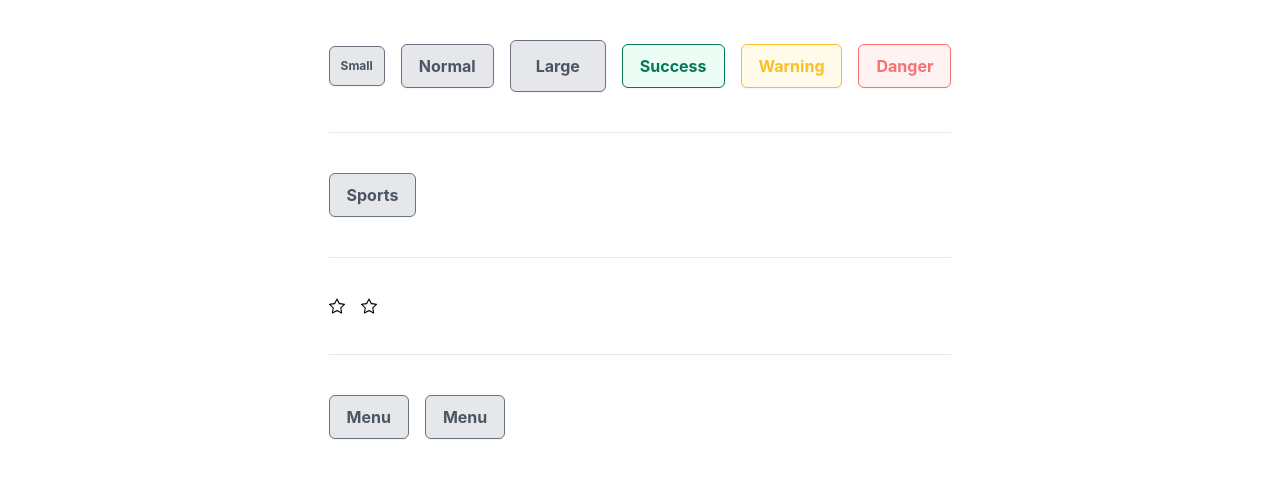
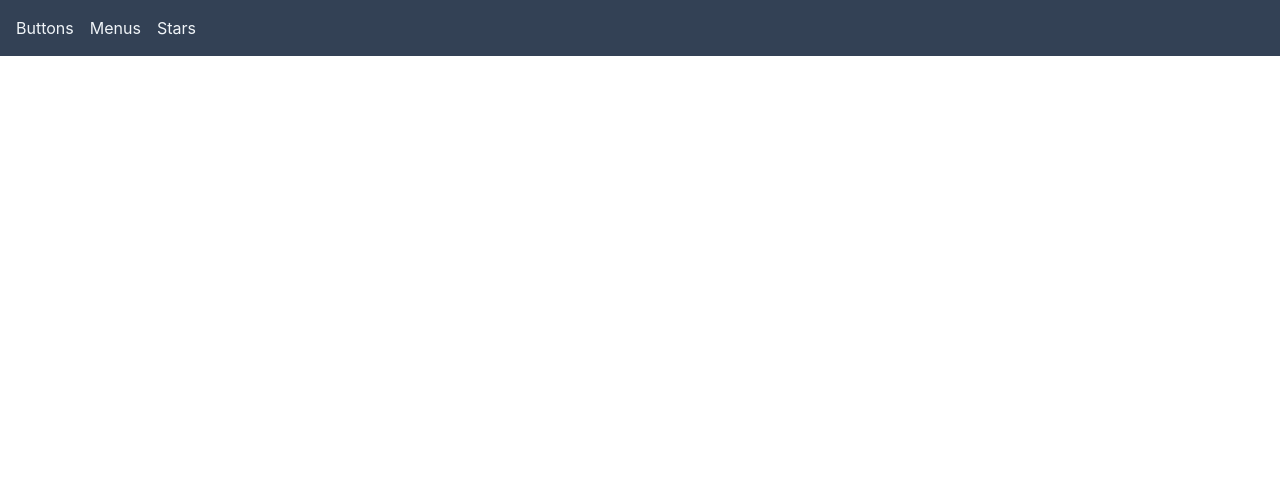
Before and after one commit to tatasadi/react-component-library, a React (Vite) app: page / in a window 1280 px wide. Shown: the top 478 px of the page. Built offline with nearby package versions, Linux system fonts and the light colour scheme.

Commit message:
refactor & restructure

```diff
--- a/index.html
+++ b/index.html
@@ -4,7 +4,7 @@
 <head>
   <meta charset="UTF-8" />
   <meta name="viewport" content="width=device-width, initial-scale=1.0" />
-  <title>React Useful Codes</title>
+  <title>React Component Library</title>
 </head>
 
 <body>
--- a/package.json
+++ b/package.json
@@ -1,5 +1,5 @@
 {
-  "name": "react-useful-codes",
+  "name": "react-component-library",
   "private": true,
   "version": "0.0.0",
   "type": "module",
@@ -13,7 +13,8 @@
     "classnames": "^2.3.2",
     "react": "^18.2.0",
     "react-dom": "^18.2.0",
-    "react-icons": "^4.10.1"
+    "react-icons": "^4.10.1",
+    "react-router-dom": "^6.14.2"
   },
   "devDependencies": {
     "@types/react": "^18.2.15",
--- a/src/App.jsx
+++ b/src/App.jsx
@@ -1,29 +1,20 @@
-import ButtonExample from "./components/Button/ButtonExample"
-import MenuExample from "./components/Menu/MenuExample"
-import MenuWithToggleExample from "./components/MenuWithToggle/MenuWithToggleExample"
-import MenuWithUseToggleExample from "./components/MenuWithUseToggle/MenuWithUseToggleExample"
-import Star from "./components/Star"
-import StarWithToggleDisplay from "./components/StarWithToggleDisplay"
+import { BrowserRouter, Routes, Route } from "react-router-dom"
+import Layout from "./components/Layout"
+import Buttons from "./pages/Buttons"
+import Menus from "./pages/menues/Menus"
+import Stars from "./pages/Stars"
 
 function App() {
   return (
-    <main>
-      <ButtonExample />
-      <hr className="my-10" />
-      <MenuExample />
-      <hr className="my-10" />
-      <div className="flex gap-4">
-        <Star onChange={() => console.log("Star clicked!")} />
-        <StarWithToggleDisplay
-          onChange={() => console.log("StarWithToggleDisplay clicked!")}
-        />
-      </div>
-      <hr className="my-10" />
-      <div className="flex gap-4">
-        <MenuWithToggleExample />
-        <MenuWithUseToggleExample />
-      </div>
-    </main>
+    <BrowserRouter>
+      <Routes>
+        <Route path="/" element={<Layout />}>
+          <Route path="buttons" element={<Buttons />} />
+          <Route path="menus" element={<Menus />} />
+          <Route path="stars" element={<Stars />} />
+        </Route>
+      </Routes>
+    </BrowserRouter>
   )
 }
 
--- /dev/null
+++ b/src/components/Layout.jsx
@@ -0,0 +1,41 @@
+import React from 'react'
+import { Outlet, NavLink } from 'react-router-dom'
+
+export default function Layout() {
+  return (
+    <>
+      <header className="bg-slate-700 text-slate-100 p-4 flex justify-between">
+        <nav className="flex gap-4">
+          <NavLink
+            to="buttons"
+            className={({ isActive }) =>
+              isActive ? "font-bold" : ""
+            }
+          >
+            Buttons
+          </NavLink>
+          <NavLink
+            to="menus"
+            className={({ isActive }) =>
+              isActive ? "font-bold" : ""
+            }
+          >
+            Menus
+          </NavLink>
+          <NavLink
+            to="stars"
+            className={({ isActive }) =>
+              isActive ? "font-bold" : ""
+            }
+          >
+            Stars
+          </NavLink>
+        </nav>
+      </header>
+      <main className='p-10'>
+        <Outlet />
+      </main>
+
+    </>
+  )
+}
--- a/src/index.css
+++ b/src/index.css
@@ -10,9 +10,6 @@ body {
   height: 100vh;
   margin: 0;
   padding: 0;
-  display: flex;
-  justify-content: center;
-  margin-top: 40px;
   font-family: Inter;
 }
 
--- a/src/components/Button/ButtonExample.jsx
+++ b/src/pages/Buttons.jsx
@@ -1,4 +1,4 @@
-import Button from "./Button"
+import Button from "../components/Button/Button"
 export default function ButtonExample() {
   return (
     <div className="flex gap-4 items-center">
--- /dev/null
+++ b/src/pages/Stars.jsx
@@ -0,0 +1,14 @@
+import React from 'react'
+import Star from '../components/Star'
+import StarWithToggleDisplay from '../components/StarWithToggleDisplay'
+
+export default function Stars() {
+  return (
+    <div className="flex gap-4">
+      <Star onChange={() => console.log("Star clicked!")} />
+      <StarWithToggleDisplay
+        onChange={() => console.log("StarWithToggleDisplay clicked!")}
+      />
+    </div>
+  )
+}
--- a/src/components/Menu/MenuExample.jsx
+++ b/src/pages/menues/MenuExample.jsx
@@ -1,4 +1,4 @@
-import Menu from "./index"
+import Menu from "../../components/Menu/index"
 
 export default function MenuExample() {
   const sports = ["Tennis", "Pickleball", "Racquetball", "Squash"]
--- a/src/components/MenuWithToggle/MenuWithToggleExample.jsx
+++ b/src/pages/menues/MenuWithToggleExample.jsx
@@ -1,5 +1,5 @@
 import React from "react"
-import MenuWithToggle from "./index"
+import MenuWithToggle from "../../components/MenuWithToggle/index"
 
 export default function MenuWithToggleExample() {
   const menu = ["Home", "About", "Contact", "Blog"]
--- a/src/components/MenuWithUseToggle/MenuWithUseToggleExample.jsx
+++ b/src/pages/menues/MenuWithUseToggleExample.jsx
@@ -1,5 +1,5 @@
 import React from "react"
-import MenuWithUseToggle from "./index"
+import MenuWithUseToggle from "../../components/MenuWithUseToggle/index"
 
 export default function MenuWithUseToggleExample() {
   return (
--- /dev/null
+++ b/src/pages/menues/Menus.jsx
@@ -0,0 +1,14 @@
+import React from 'react'
+import MenuExample from './MenuExample'
+import MenuWithToggleExample from './MenuWithToggleExample'
+import MenuWithUseToggleExample from './MenuWithUseToggleExample'
+
+export default function Menus() {
+  return (
+    <div className='flex gap-4'>
+      <MenuExample />
+      <MenuWithToggleExample />
+      <MenuWithUseToggleExample />
+    </div>
+  )
+}
```
Also changed, not shown: 1 other file (tests, documents, lock files or other folders).
